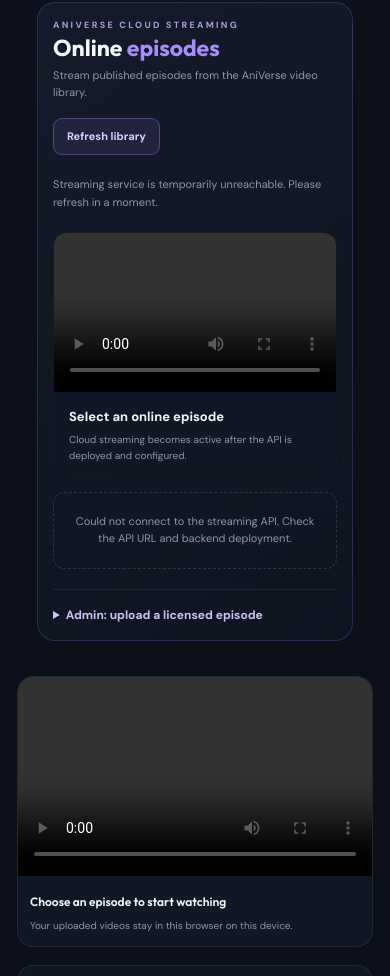
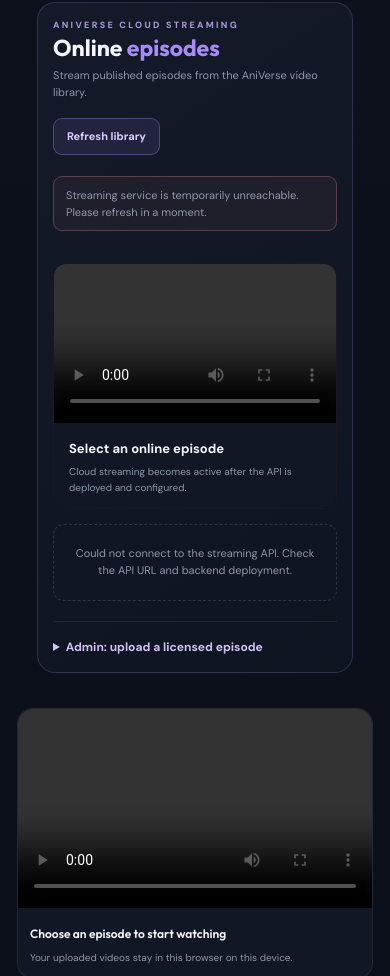
Before and after one commit to himonbaruah-prog/anime-website, a website: page index.html in a window 390 px wide. Shown: the part 2518-3494 px from the top of the page. Drawn offline with nearby package versions, Linux system fonts and the light colour scheme; no server answers.

Commit message:
Style live cloud streaming status indicator

```diff
--- a/style.css
+++ b/style.css
@@ -293,3 +293,33 @@ button { cursor:pointer; }
   .cloud-video-copy strong { font-size:10px; }
   .play-cloud-video { padding:7px 9px; }
 }
+
+/* Live cloud backend status */
+.cloud-health-status {
+  margin: -8px 0 16px;
+  padding: 10px 12px;
+  border: 1px solid var(--line);
+  border-radius: 9px;
+  background: rgba(255,255,255,.025);
+  color: var(--muted);
+  font-size: 10px;
+  line-height: 1.5;
+}
+.cloud-health-status[data-state="ready"] {
+  border-color: rgba(101,214,162,.28);
+  color: #8de0b6;
+  background: rgba(101,214,162,.06);
+}
+.cloud-health-status[data-state="warning"] {
+  border-color: rgba(234,203,131,.28);
+  color: #eacb83;
+  background: rgba(234,203,131,.06);
+}
+.cloud-health-status[data-state="error"] {
+  border-color: rgba(255,146,146,.28);
+  color: #ff9292;
+  background: rgba(255,146,146,.06);
+}
+@media(max-width:700px) {
+  .cloud-health-status { width: 100%; margin: 0 0 12px; }
+}
```
